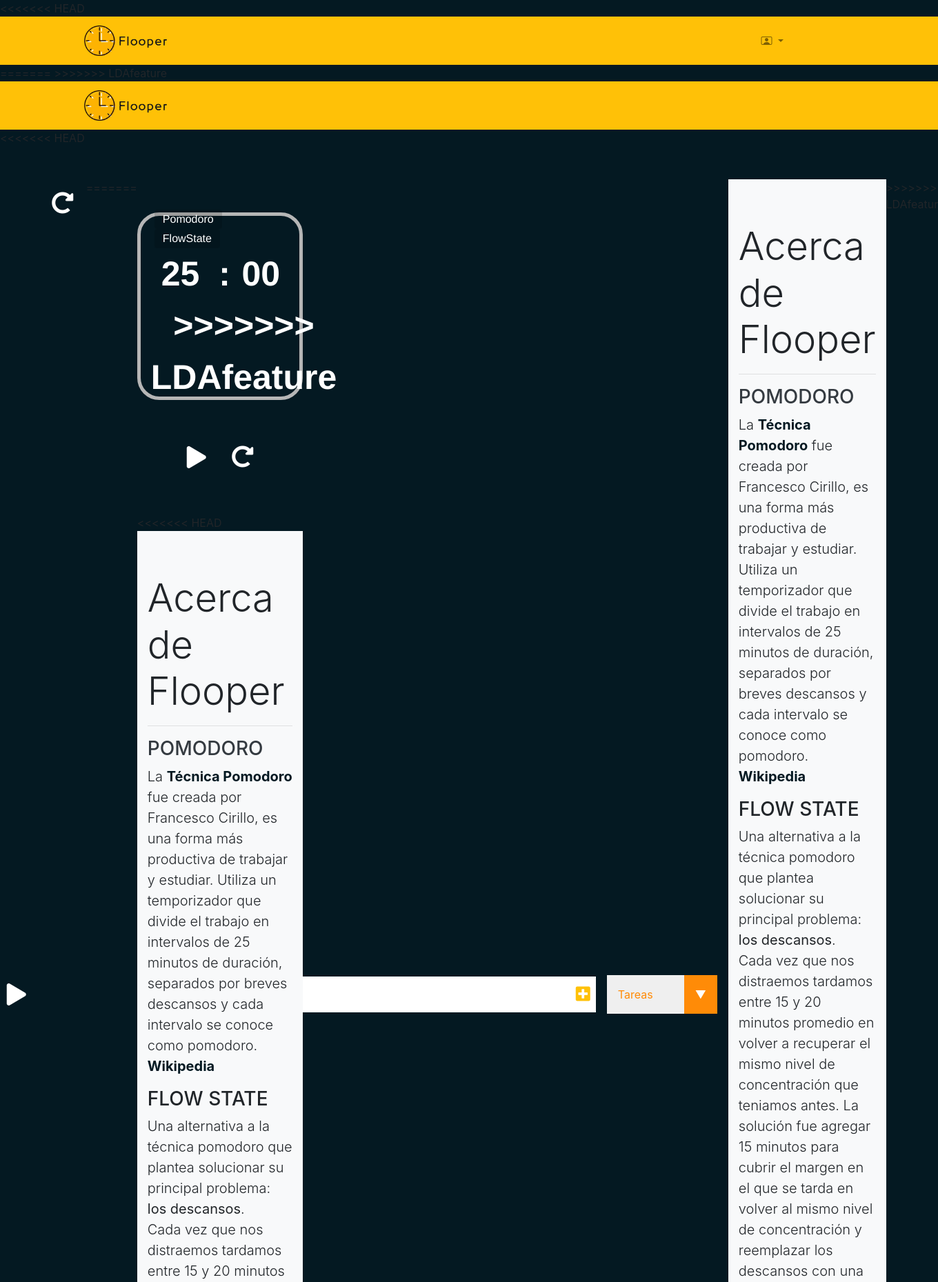
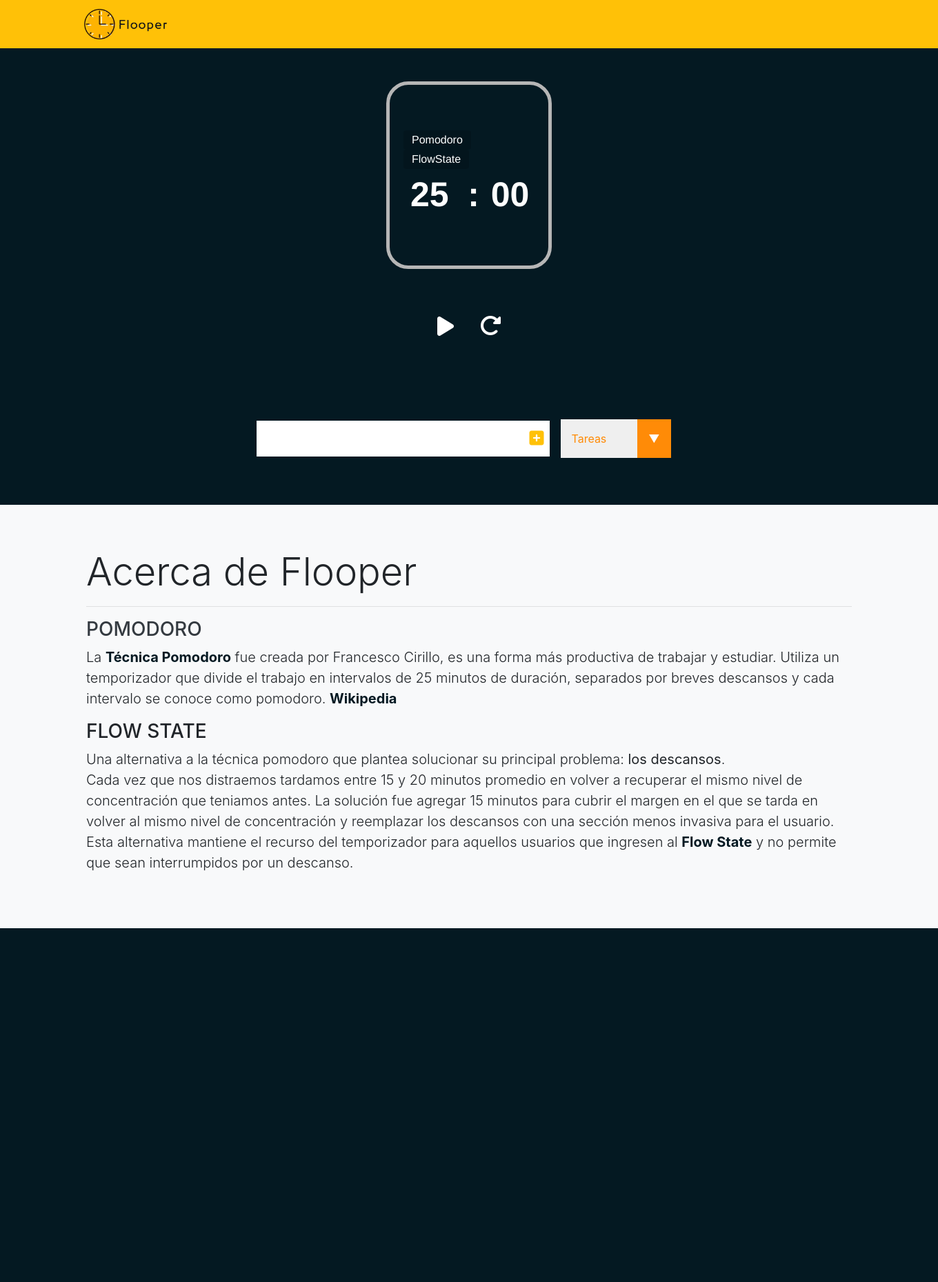
Before and after one commit to Bautisc/Flooper, a Flask app: page /home in a window 1360 px wide; the page is wider, and only the part inside the window is pictured. Shown: the top 1859 px of that part at 69% size. After the commit the page ends 1346 px from the top of that part, so only its background shows below. Run offline with Flask 2, Linux system fonts and the light colour scheme; some libraries are stand-ins or nearby versions.

Commit message:
retoques info

```diff
--- a/templates/home.html
+++ b/templates/home.html
@@ -11,67 +11,6 @@
   <link rel="stylesheet" href="https://cdn.jsdelivr.net/npm/bootstrap@4.6.1/dist/css/bootstrap.min.css"
     integrity="sha384-zCbKRCUGaJDkqS1kPbPd7TveP5iyJE0EjAuZQTgFLD2ylzuqKfdKlfG/eSrtxUkn" crossorigin="anonymous" />
 
-<<<<<<< HEAD
-    <!--CSS IMPORTS-->
-    <link rel="preconnect" href="https://fonts.googleapis.com" />
-    <link rel="preconnect" href="https://fonts.gstatic.com" crossorigin />
-    <link href="https://fonts.googleapis.com/css2?family=Poppins:wght@200&display=swap" rel="stylesheet" />
-    <link
-      rel="stylesheet"
-      href="https://cdnjs.cloudflare.com/ajax/libs/font-awesome/5.12.1/css/all.min.css"
-      integrity="sha512-9BwLAVqqt6oFdXohPLuNHxhx36BVj5uGSGmizkmGkgl3uMSgNalKc/smum+GJU/TTP0jy0+ruwC3xNAk3F759A=="
-      crossorigin="anonymous"
-      referrerpolicy="no-referrer"
-    />
-    <link rel="stylesheet" href="../static/css/index.css" />
-    <link rel="stylesheet" href="../static/css/timer.css" />
-    <link rel="stylesheet" href="../static/css/tareas.css" />
-
-    <!--BOOSTRAP ICONS-->
-    <link rel="stylesheet" href="https://cdn.jsdelivr.net/npm/bootstrap-icons@1.7.0/font/bootstrap-icons.css" />
-  </head>
-
-  <body>
-    <!--NAVBAR-->
-    <nav class="navbar navbar-expand-lg navbar-light">
-      <a class="navbar-brand" href="/"><img src="../static/img/nav-icon2.png" id="navicon2" /></a>
-      <button
-        class="navbar-toggler"
-        type="button"
-        data-toggle="collapse"
-        data-target="#navbarSupportedContent"
-        aria-controls="navbarSupportedContent"
-        aria-expanded="false"
-        aria-label="Toggle navigation"
-      >
-        <span class="navbar-toggler-icon"></span>
-      </button>
-
-      <div class="collapse navbar-collapse justify-content-end" id="navbarSupportedContent">
-        <ul class="navbar-nav">
-          <li class="nav-item dropdown">
-            <a
-              class="nav-link dropdown-toggle"
-              href="#"
-              id="navbarDropdown"
-              role="button"
-              data-toggle="dropdown"
-              aria-haspopup="true"
-              aria-expanded="false"
-            >
-              <i class="bi bi-person-video"></i>
-            </a>
-            <div class="dropdown-menu" aria-labelledby="navbarDropdown">
-              <a class="dropdown-item" href="/login">Ingresar</a>
-              <a class="dropdown-item" href="/register">Registrarse</a>
-              <div class="dropdown-divider"></div>
-              <a class="dropdown-item" href="#">Has olvidado tu contraseña?</a>
-            </div>
-          </li>
-        </ul>
-      </div>
-    </nav>
-=======
   <!--PAGE ICON-->
   <link rel="shortcut icon" href="../static/img/nav-icon.png" alt="" width="100" />
 
@@ -82,7 +21,6 @@
   <link rel="stylesheet" href="../static/css/index.css" />
   <link rel="stylesheet" href="../static/css/timer.css" />
   <link rel="stylesheet" href="../static/css/tareas.css" />
->>>>>>> LDAfeature
 
   <!--BOOSTRAP ICONS-->
   <link rel="stylesheet" href="https://cdn.jsdelivr.net/npm/bootstrap-icons@1.7.0/font/bootstrap-icons.css" />
@@ -98,14 +36,6 @@
     </button>
   </nav>
 
-<<<<<<< HEAD
-      <!-- Start Button and reset button-->
-      <div class="conatiner d-flex justify-content-center my-5">
-        <button class="btn" onclick="start_timer()">
-          <i class="fas fa-play fa-2x"></i>
-        </button>
-        <a href="/"><i class="fas fa-redo-alt fa-2x"></i></a>
-=======
   <!--TIMER-->
   <div class="timer-cont container">
     <!-- Heading -->
@@ -119,7 +49,6 @@
         <div class="col-5" , id="minutes">25</div>
         <div class="col-2">:</div>
         <div class="col-5" , id="seconds">00</div>
->>>>>>> LDAfeature
       </div>
     </div>
 
@@ -135,57 +64,6 @@
       </button>
       <a href="/home"><i class="fas fa-redo-alt fa-2x"></i></a>
     </div>
-<<<<<<< HEAD
-    <!--Información-->
-
-    <div class="jumbotron jumbotron-fluid bg-light">
-      <div class="container">
-        <h1 class="display-4">Acerca de Flooper</h1>
-        <hr />
-        <h3 class="text-dark display-5">POMODORO</h3>
-        <p class="lead">
-          La <a class="links" href="https://francescocirillo.com/pages/pomodoro-technique"> Técnica Pomodoro</a> fue
-          creada por Francesco Cirillo, es una forma más productiva de trabajar y estudiar. Utiliza un temporizador que
-          divide el trabajo en intervalos de 25 minutos de duración, separados por breves descansos y cada intervalo se
-          conoce como pomodoro.
-          <a class="links" href="https://es.wikipedia.org/wiki/T%C3%A9cnica_Pomodoro">Wikipedia</a>
-        </p>
-        <h3 class="display-5">FLOW STATE</h3>
-        <p class="lead">
-          Una alternativa a la técnica pomodoro que plantea solucionar su principal problema: <b>los descansos</b>.
-          <br />
-          Cada vez que nos distraemos tardamos entre 15 y 20 minutos promedio en volver a recuperar el mismo nivel de
-          concentracion que teniamos antes. Esta alternativa mantiene el recurso del temporizador para aquellos usuarios
-          que ingresen al <a class="links" href="https://es.wikipedia.org/wiki/Flujo_(psicología)">Flow State</a> y no
-          sean interrumpidos por un descanso. Para solucionar esto le agregamos 15 minutos para cubrir el margen en el
-          que se tarda en volver al mismo nivel de concentracion que se tenia antes de entrar al descanso .
-        </p>
-      </div>
-    </div>
-    <!--BOOTSTRAP JAVASCRIPT-->
-    <!-- jQuery, Popper.js , Bootstrap JS -->
-    <script
-      src="https://code.jquery.com/jquery-3.2.1.slim.min.js"
-      integrity="sha384-KJ3o2DKtIkvYIK3UENzmM7KCkRr/rE9/Qpg6aAZGJwFDMVNA/GpGFF93hXpG5KkN"
-      crossorigin="anonymous"
-    ></script>
-    <script
-      src="https://cdnjs.cloudflare.com/ajax/libs/popper.js/1.12.9/umd/popper.min.js"
-      integrity="sha384-ApNbgh9B+Y1QKtv3Rn7W3mgPxhU9K/ScQsAP7hUibX39j7fakFPskvXusvfa0b4Q"
-      crossorigin="anonymous"
-    ></script>
-    <script
-      src="https://maxcdn.bootstrapcdn.com/bootstrap/4.0.0/js/bootstrap.min.js"
-      integrity="sha384-JZR6Spejh4U02d8jOt6vLEHfe/JQGiRRSQQxSfFWpi1MquVdAyjUar5+76PVCmYl"
-      crossorigin="anonymous"
-    ></script>
-    <!--PAGE JAVASCRIPT-->
-    <script src="../static/js/timer.js"></script>
-    <script src="../static/js/tareas.js"></script>
-    <script src="https://kit.fontawesome.com/996973c893.js"></script>
-  </body>
-</html>
-=======
   </div>
 
   <!--TAREAS-->
@@ -252,4 +130,3 @@
 </body>
 
 </html>
->>>>>>> LDAfeature
```
